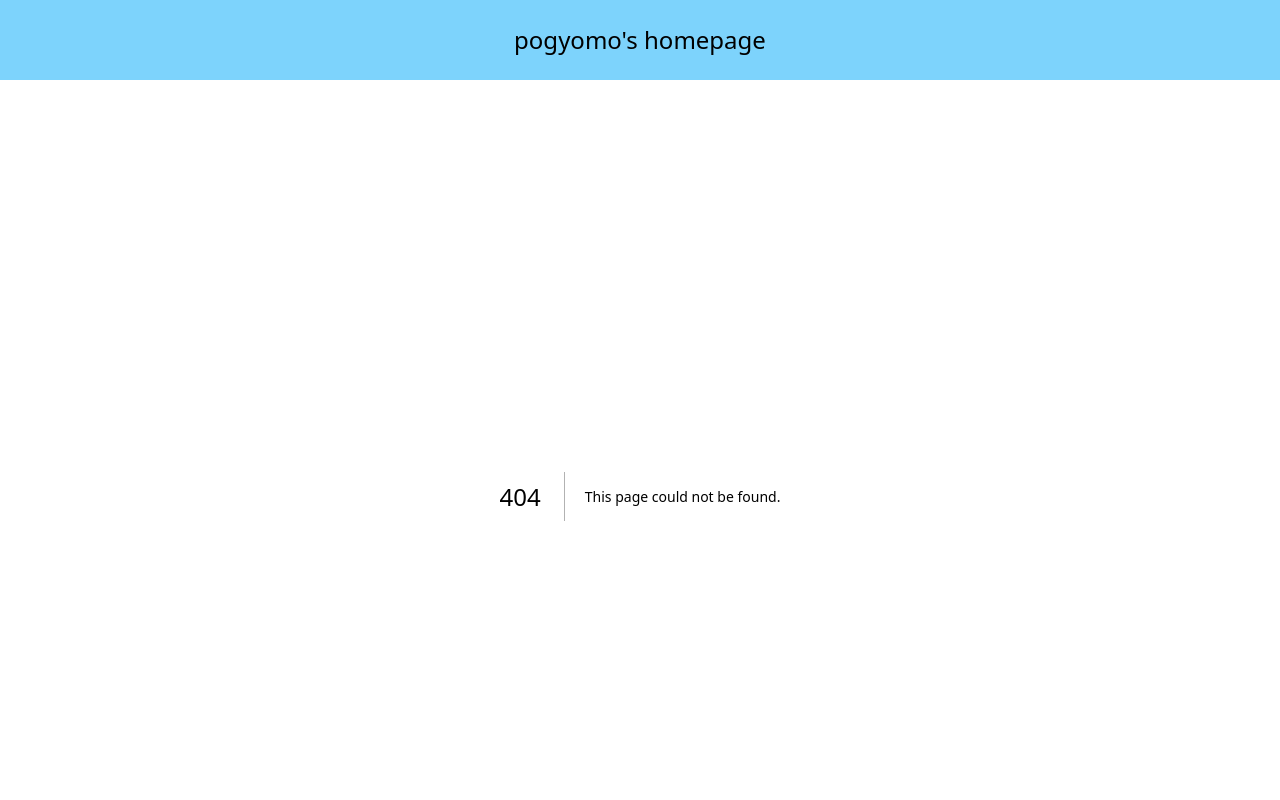
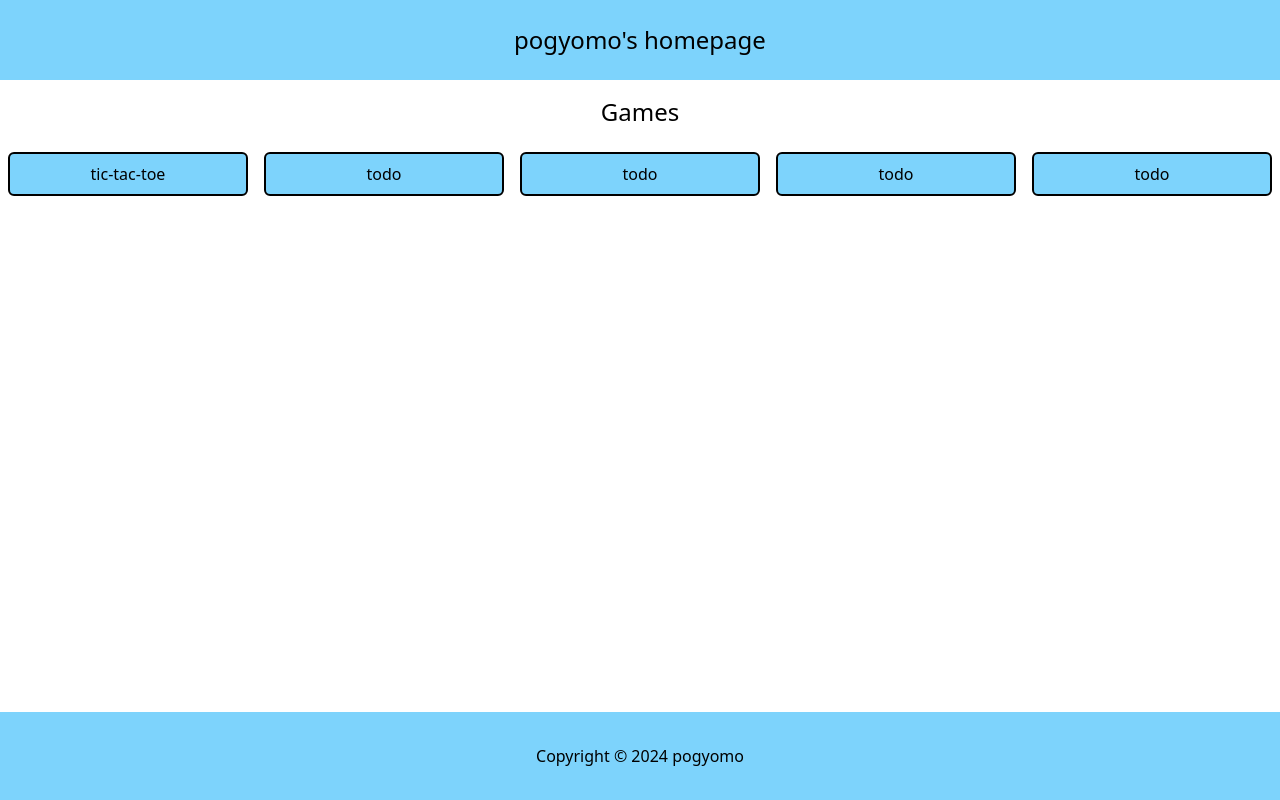
Before and after one commit to pogyomo/homepage, a Next.js app: page /games in a window 1280 px wide. Before the commit this address had no page. Shown: the top 800 px of the page. Built offline with nearby package versions, Linux system fonts and the light colour scheme.

Commit message:
feat: add h1 to each page

```diff
--- /dev/null
+++ b/src/app/games/page.tsx
@@ -0,0 +1,20 @@
+import Link from "next/link";
+import TodoButton from "@/components/TodoButton";
+import boxStyle from "@/lib/boxStyle";
+
+export default function Games() {
+  return (
+    <>
+      <h1 className="text-2xl text-center mb-4">Games</h1>
+      <div className="grid grid-cols-5">
+        <Link href="./games/tic-tac-toe" className={boxStyle}>
+          tic-tac-toe
+        </Link>
+        <TodoButton className={boxStyle}>todo</TodoButton>
+        <TodoButton className={boxStyle}>todo</TodoButton>
+        <TodoButton className={boxStyle}>todo</TodoButton>
+        <TodoButton className={boxStyle}>todo</TodoButton>
+      </div>
+    </>
+  );
+}
--- /dev/null
+++ b/src/app/games/tic-tac-toe/page.tsx
@@ -0,0 +1,3 @@
+export default function TicTacToe() {
+  return <p>工事中</p>;
+}
--- a/src/app/links/page.tsx
+++ b/src/app/links/page.tsx
@@ -7,13 +7,20 @@ export const metadata: Metadata = {
 
 export default function Links() {
   return (
-    <div className="grid grid-cols-1">
+    <>
+      <h1 className="text-2xl text-center mb-4">Links</h1>
+      <div className="grid grid-cols-3">
+        <div></div>
         <a href="https://github.com/pogyomo" className={boxStyle}>
           GitHub
         </a>
+        <div></div>
+        <div></div>
         <a href="https://x.com/pogyomo" className={boxStyle}>
           Twitter(現X)
         </a>
+        <div></div>
       </div>
+    </>
   );
 }
--- a/src/app/page.tsx
+++ b/src/app/page.tsx
@@ -9,6 +9,8 @@ export const metadata: Metadata = {
 
 export default function Home() {
   return (
+    <>
+      <h1 className="text-2xl text-center mb-4">TopPage</h1>
       <div className="grid grid-cols-5">
         <Link href="./links" className={boxStyle}>
           links
@@ -16,9 +18,12 @@ export default function Home() {
         <Link href="./works" className={boxStyle}>
           works
         </Link>
-      <TodoButton className={boxStyle}>todo</TodoButton>
+        <Link href="./games" className={boxStyle}>
+          games
+        </Link>
         <TodoButton className={boxStyle}>todo</TodoButton>
         <TodoButton className={boxStyle}>todo</TodoButton>
       </div>
+    </>
   );
 }
--- a/src/app/works/page.tsx
+++ b/src/app/works/page.tsx
@@ -8,6 +8,7 @@ export const metadata: Metadata = {
 export default function Works() {
   return (
     <>
+      <h1 className="text-2xl text-center mb-4">Works</h1>
       <h2 className="text-2xl text-center">Neovim Plugins</h2>
       <div className="grid grid-cols-3">
         <a href="https://github.com/pogyomo/submode.nvim" className={boxStyle}>
```
Lines whose indentation alone changed are shown as unchanged.
